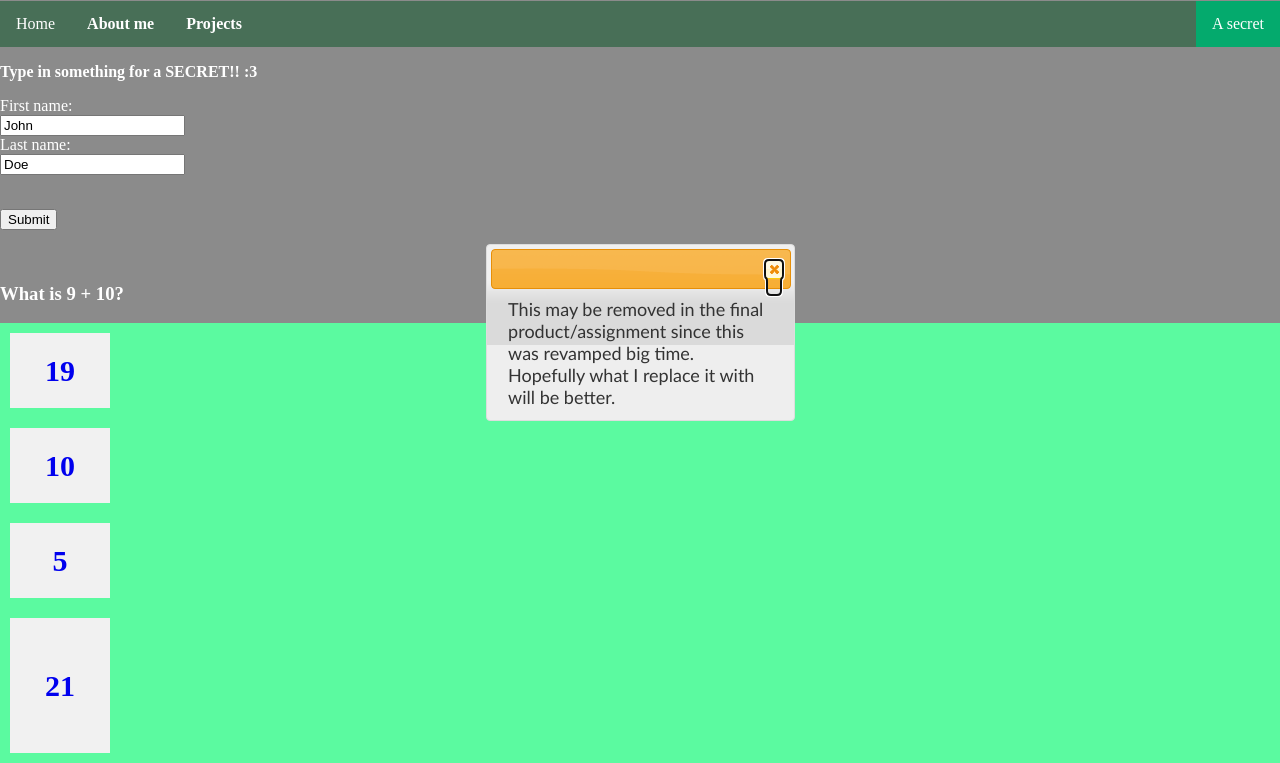
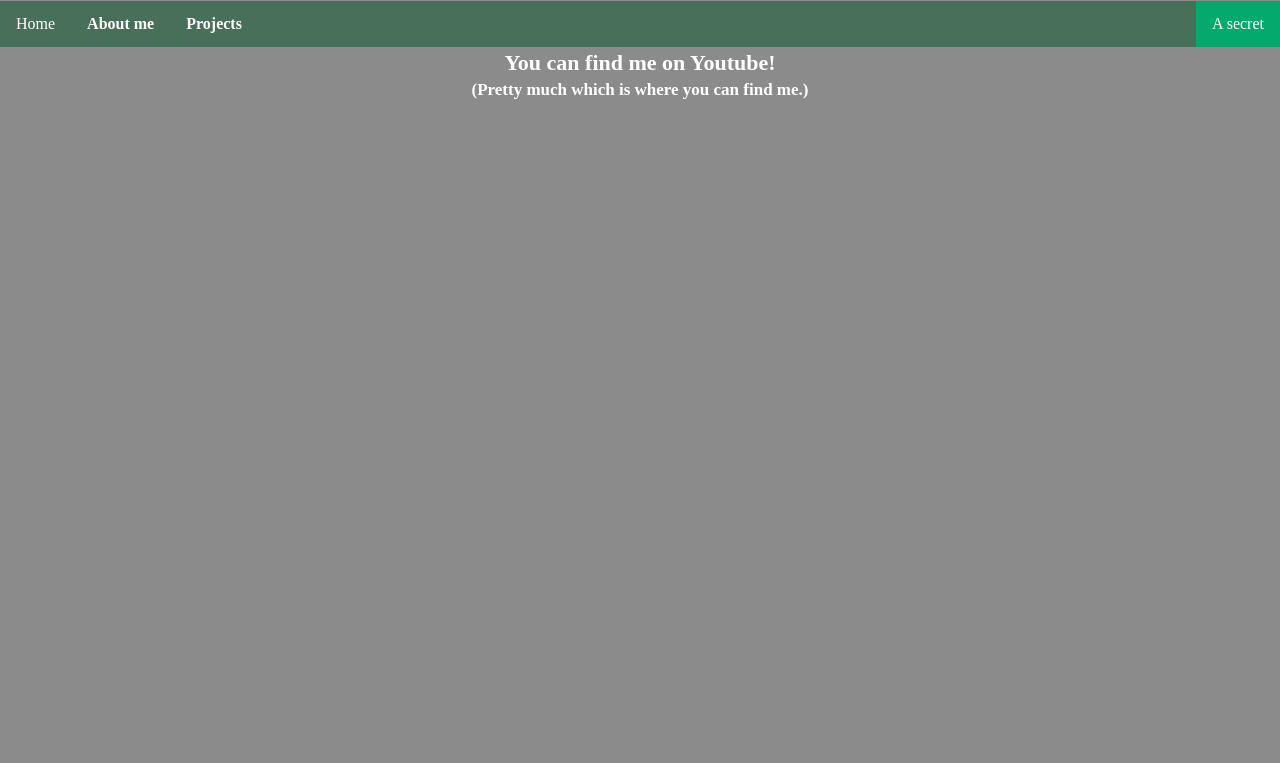
Before and after one commit to Daylen-W/Portfolio-Site, a plain HTML site: page Secret.html in a window 1280 px wide. Shown: the part 68-831 px from the top of the page. After the commit the page ends 800 px from the top, so only its background shows below. Drawn offline with Linux system fonts and the light colour scheme.

Commit message:
UpdatingForFinalRoguhDraft

```diff
--- a/Secret.html
+++ b/Secret.html
@@ -29,42 +29,9 @@ body {
   <li style="float:right"><a class="active" href="Secret.html">A secret</a></li>
 	</nav>
 </ul>
-<span style="color: #ffffff"><p><strong>Type in something for a SECRET!! :3</strong></p></span>
-<span style="color: #FFFFFF"><label for="fname">First name:</label></span><br>
-  <input type="text" id="fname" name="fname" value="John"><br>
-<span style="color: #FFFFFF"><label for="lname">Last name:</label></span><br>
-  <input type="text" id="lname" name="lname" value="Doe"><br><br>
-  <p><button onclick="clickCounter()" type="button">Submit</button></p>
-<div id="result"></div>
-</form>
-<body>
-<canvas id="canvas" width="500" height="0"></canvas>
-	<span style="color: #ffffff"><h3><strong>What is 9 + 10?</h3></p></span>
-<div class=flex-container>
-<div><a href="https://youtu.be/J6fnPsik9z4?si=wtn1aggIHJzrw_aS">19</a></div>
-<div><a href="https://youtu.be/ZL07v5_rG5Y?si=7Rcz5vJx4Olq8Rtb">10</a></div>
-<div><a href="https://youtu.be/ZL07v5_rG5Y?si=7Rcz5vJx4Olq8Rtb">5</a></div>
-<div><p><a href="https://youtu.be/UniPsEFWu3M?si=g1ZRb5sztIl3YVo7">21</p></a></div>
-<div id="Dialog1"><span style="font-size: 18px">This may be removed in the final product/assignment since this was revamped big time. Hopefully what I replace it with will be better.&nbsp; &nbsp; &nbsp; &nbsp; &nbsp; &nbsp;</span>&nbsp; <span style="font-size: 18px">&nbsp; &nbsp;</span></div>
-<script type="text/javascript">
-$(function() {
-	$( "#Dialog1" ).dialog();
-});
-</script>
-<script>
-function clickCounter() {
-  if (typeof(Storage) !== "undefined") {
-    if (sessionStorage.clickcount) {
-      sessionStorage.clickcount = Number(sessionStorage.clickcount)+1;
-    } else {
-      sessionStorage.clickcount = 1;
-    }
-    document.getElementById("result").innerHTML = "You have clicked the button " + sessionStorage.clickcount + " time(s) in this session.";
-  } else {
-    document.getElementById("result").innerHTML = "Sorry, your browser does not support web storage...";
-  }
-}
-</script>
-</script>
+<table align="center">
+<tr><th style="font-size: 22px"><span style="color: #ffffff">You can find me on Youtube!</span></th></tr>
+		<tr><th style="font-size: 17px"><span style="color: #ffffff">(Pretty much which is where you can find me.)</span></th></tr>
+	</table>
 </body>
 </html>
--- a/projects.css
+++ b/projects.css
@@ -11,7 +11,7 @@ body {
 }
 .left{
 	width:480px;
-	height: 1630px;
+	height: 3480px;
 	background-color:#256646;
 	border-radius: 6px;
 	float: auto;
```
Also changed, not shown: index.html (+2 -0 lines), projects.html (+13 -1 lines), DaylenTvGamingPlaysRoblox2 Logo.png (added), 1 other file.
